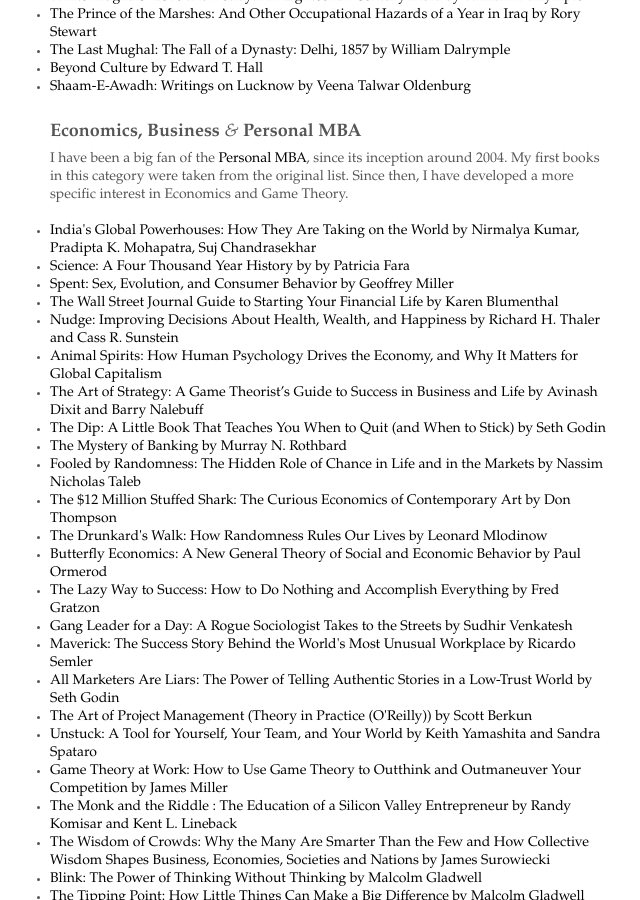
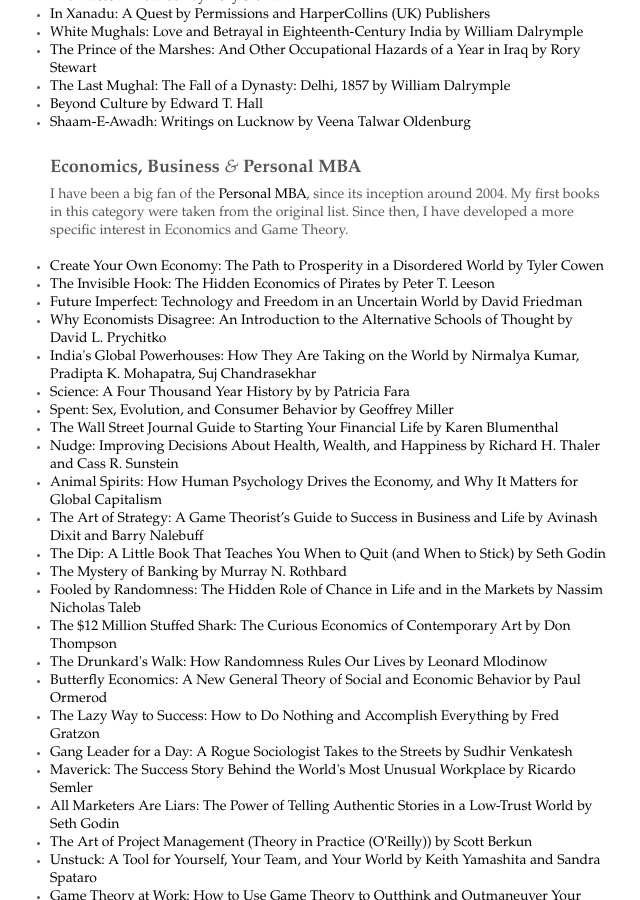
Before and after one commit to deepakjois/website, a Jekyll site: the page built from books/index.html, in a window 1280 px wide and 900 px high, scrolled down 4479 px. Shown: the whole window, without its empty margins (310-950 px from the left). Built offline with Jekyll 4.4.1, drawn with Linux system fonts in a browser that asks for light colours; some of the changed text lies outside the part shown.

Commit message:
Adding books

```diff
--- a/_includes/books_read.html
+++ b/_includes/books_read.html
@@ -18,6 +18,7 @@
 <h3>Fiction – Indian Subcontinent Related</h3>
 
 <ul id="fiction-indian">
+  <li class="in_2009"><a href="http://www.amazon.com/Royal-Ghosts-Stories-Samrat-Upadhyay/dp/0618517499">Royal Ghosts by Samrat Upadhyay</a></li>
   <li class="in_2009"><a href="http://www.amazon.com/gp/product/081471661X">Rakshasa's Ring (Clay Sanskrit Library) by by Vishakhadatta (Author) and Michael Coulson (Translator)</a></li>
   <li class="pre_2009"><a href="http://www.amazon.com/No-God-Sight-Altaf-Tyrewala/dp/159692263X%3FSubscriptionId%3D1KWW0ZZBXM2H44SQVD02%26tag%3Dws%26linkCode%3Dxm2%26camp%3D2025%26creative%3D165953%26creativeASIN%3D159692263X">No God in Sight by Altaf Tyrewala</a></li>
   <li class="pre_2009"><a href="http://www.amazon.com/Six-Suspects-Vikas-Swarup/dp/0385608152%3FSubscriptionId%3D1KWW0ZZBXM2H44SQVD02%26tag%3Dws%26linkCode%3Dxm2%26camp%3D2025%26creative%3D165953%26creativeASIN%3D0385608152">Six Suspects by Vikas Swarup</a></li>
@@ -78,6 +79,7 @@
 <h3>Other Fiction</h3>
 
 <ul id="fiction-other">
+  <li class="in_2009"><a href="http://www.amazon.com/Chicago-Novel-Alaa-Al-Aswany/dp/0061452564">Chicago by Alaa Al Aswany</a></li>
   <li class="in_2009"><a href="http://www.amazon.com/Mission-Song-Novel-John-Carre/dp/0316016748">The Mission Song by John le Carre</a></li>
   <li class="in_2009"><a href="http://www.amazon.com/Yacoubian-Building-Alaa-Al-Aswany/dp/9774248627">The Yacoubian Building by Alaa Al Aswany</a></li>
   <li class="in_2009"><a href="http://www.amazon.com/Leaving-Tangier-Tahar-Ben-Jelloun/dp/0143114654">Leaving Tangier by  Tahar Ben Jelloun</a></li>
@@ -215,6 +217,10 @@
 Economics and Game Theory.</p>
 
 <ul id="non-fiction-economics">
+  <li class="in_2009"><a href="http://www.amazon.com/Create-Your-Own-Economy-Prosperity/dp/0525951237">Create Your Own Economy: The Path to Prosperity in a Disordered World by Tyler Cowen</a></li>
+  <li class="in_2009"><a href="http://www.amazon.com/Invisible-Hook-Hidden-Economics-Pirates/dp/0691137471">The Invisible Hook: The Hidden Economics of Pirates by Peter T. Leeson</a></li>
+  <li class="in_2009"><a href="http://www.amazon.com/Future-Imperfect-Technology-Freedom-Uncertain/dp/0521877326">Future Imperfect: Technology and Freedom in an Uncertain World by David Friedman</a></li>
+  <li class="in_2009"><a href="http://www.amazon.com/Why-Economists-Disagree-Introduction-Contemporary/dp/0791435709/">Why Economists Disagree: An Introduction to the Alternative Schools of Thought by David L. Prychitko</a></li>
   <li class="in_2009"><a href="http://www.amazon.com/Indias-Global-Powerhouses-Taking-World/dp/1422147622">India's Global Powerhouses: How They Are Taking on the World by Nirmalya Kumar, Pradipta K. Mohapatra, Suj Chandrasekhar</a></li>
   <li class="in_2009"><a href="http://www.amazon.com/Science-Four-Thousand-Year-History/dp/019922689X">Science: A Four Thousand Year History by by Patricia Fara</a></li>
   <li class="in_2009"><a href="http://www.amazon.com/Spent-Sex-Evolution-Consumer-Behavior/dp/0670020621">Spent: Sex, Evolution, and Consumer Behavior by Geoffrey Miller</a></li>
```
